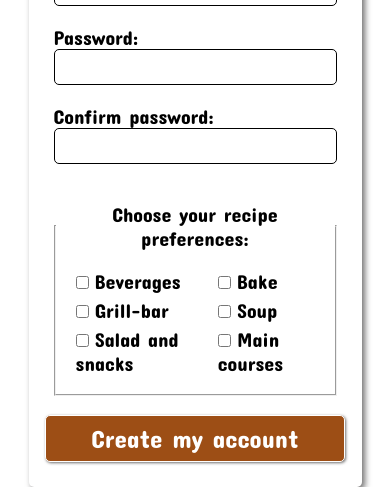
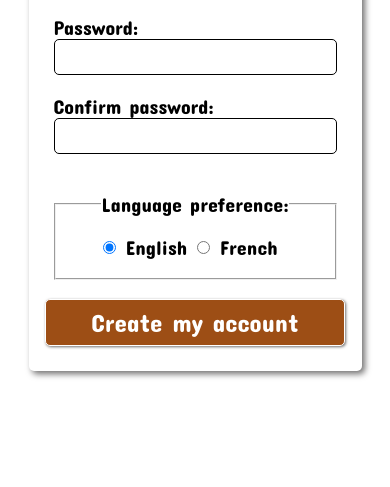
Before and after one commit to marionstaats/foodflix, a PHP site: page /registration.php in a window 390 px wide. Shown: the part 399-886 px from the top of the page. After the commit the page ends 777 px from the top, so only its background shows below. Run offline with PHP 8.4, Linux system fonts and the light colour scheme.

Commit message:
mobile registration

```diff
--- a/registration.php
+++ b/registration.php
@@ -62,8 +62,15 @@
 
         <!-- Recipe preferences -->
         <fieldset >
-          <legend>Choose your recipe preferences:</legend><br>
+          <legend>Language preference:</legend><br>
             <div id="preferences">
+              <input type="radio" id="english" name="language" value="english" checked>
+              <label for="english">English</label>
+              <input type="radio" id="french" name="language" value="french">
+              <label for="french">French</label><br>
+            </div><br>
+
+            <!-- <div id="preferences">
               <div>
                 <input type="checkbox" id="drink" name="preference" value="drink">
                 <label for="drink"> Beverages</label><br>
@@ -88,7 +95,7 @@
                 <input type="checkbox" id="main-course" name="preference" value="main-course">
                 <label for="main-course"> Main courses</label><br><br>
               </div>
-            </div>
+            </div> -->
         </fieldset><br>
 
         <input type="submit" value="Create my account" id="btn" name="reg_user">
--- a/scss/main.css
+++ b/scss/main.css
@@ -180,11 +180,14 @@ body #user-form #gender {
   align-self: flex-start;
 }
 body #user-form #preferences {
-  display: grid;
-  grid-template-columns: auto auto;
-  gap: 5px;
-  text-align: left;
-  padding-left: 20px;
+  display: flex;
+  justify-content: center;
+  gap: 10px;
+  margin: auto;
+  width: 50%;
+}
+body #user-form #preferences #english, body #user-form #preferences #french {
+  align-self: center;
 }
 body #user-form #btn {
   background-color: #9d4e15;
@@ -204,7 +207,7 @@ body #user-form legend {
 }
 @media only screen and (max-width: 600px) {
   body #user-form {
-    top: 145px;
+    top: 135px;
     left: 5%;
     right: 5%;
   }
--- a/scss/main.scss
+++ b/scss/main.scss
@@ -235,11 +235,18 @@ body {
           }
 
           #preferences {
-            display: grid;
-            grid-template-columns: auto auto;
-            gap: 5px;
-            text-align: left;
-            padding-left: 20px;
+            display: flex;
+            justify-content: center;
+            // grid-template-columns: auto auto;
+            gap: 10px;
+            // text-align: left;
+            // padding-left: 20px;
+            margin: auto;
+            width: 50%;
+
+            #english, #french{
+              align-self: center;
+            }
           }
 
           #btn {
@@ -265,7 +272,7 @@ body {
       //Mobile version
       @media only screen and (max-width: 600px) {
         #user-form{
-          top: 145px;
+          top: 135px;
           left: 5%;
           right: 5%;
 
```
Also changed, not shown: 1 other file.
